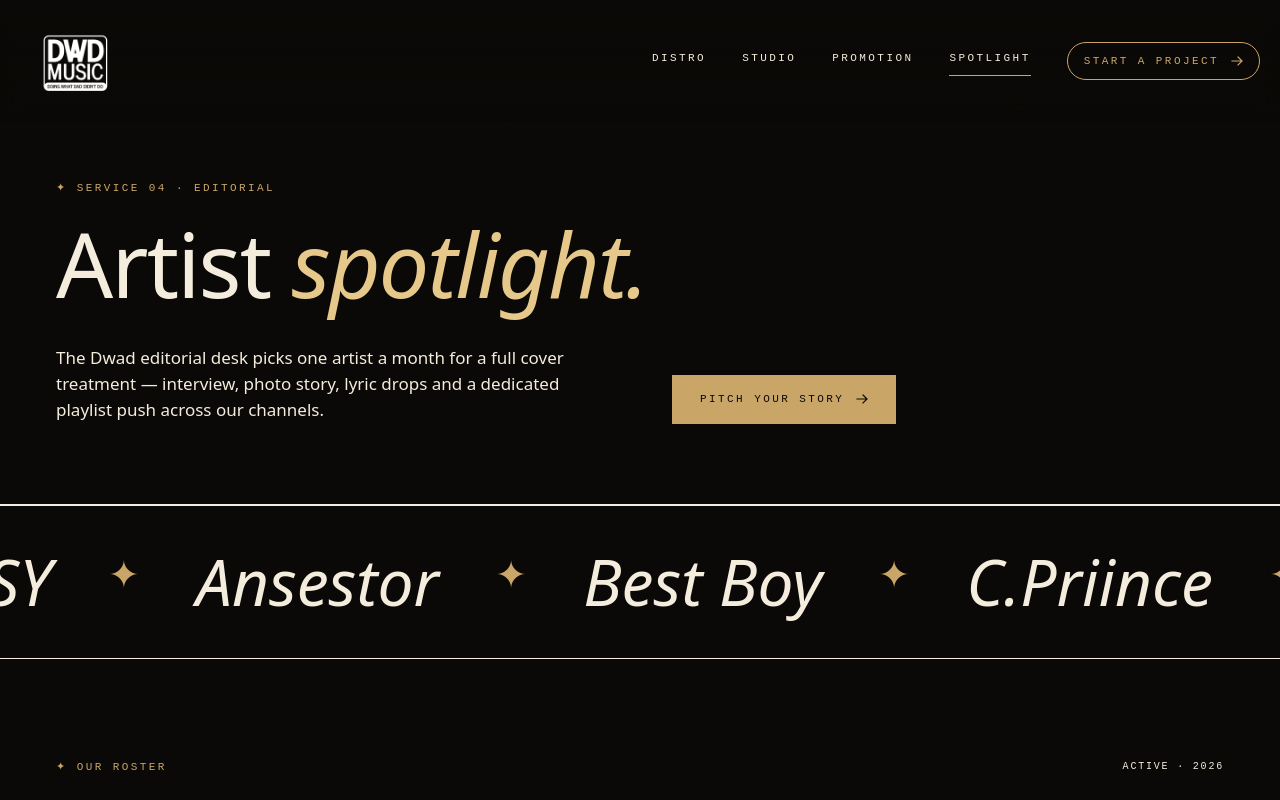
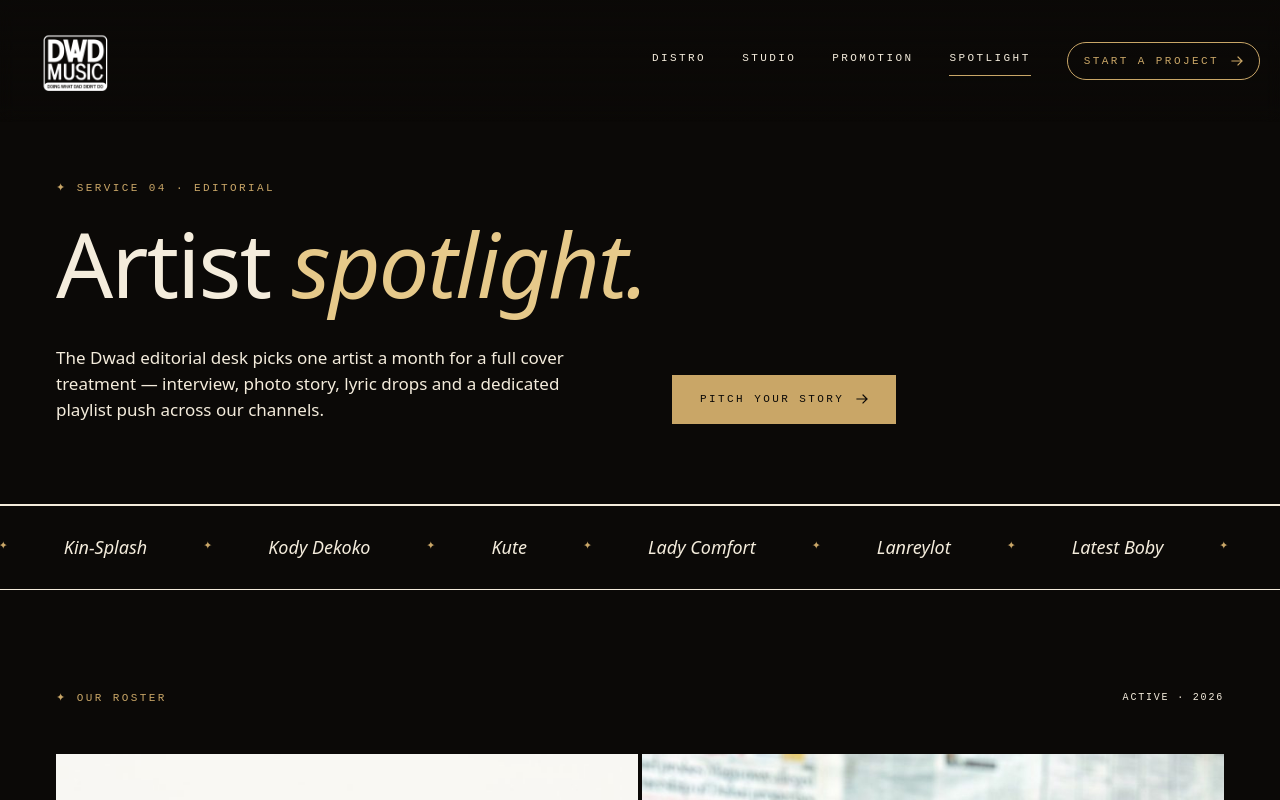
Before and after one commit to Emynex4real/dwad, a React (Vite) app: page /spotlight in a window 1280 px wide. Shown: the top 800 px of the page. Built offline with nearby package versions, Linux system fonts and the light colour scheme.

Commit message:
Add duration and fontSize props to Marquee component in SpotlightPage

```diff
--- a/src/pages/SpotlightPage.tsx
+++ b/src/pages/SpotlightPage.tsx
@@ -37,7 +37,7 @@ export default function SpotlightPage() {
         </div>
       </section>
 
-      <Marquee items={ARTIST_NAMES} />
+      <Marquee items={ARTIST_NAMES} duration="1200s" fontSize="18px" />
 
       {/* ══ SECTION 1 — OUR ROSTER ══ */}
       <section className="pt-16 sm:pt-[100px] pb-14 sm:pb-20 px-5 sm:px-14">
```
